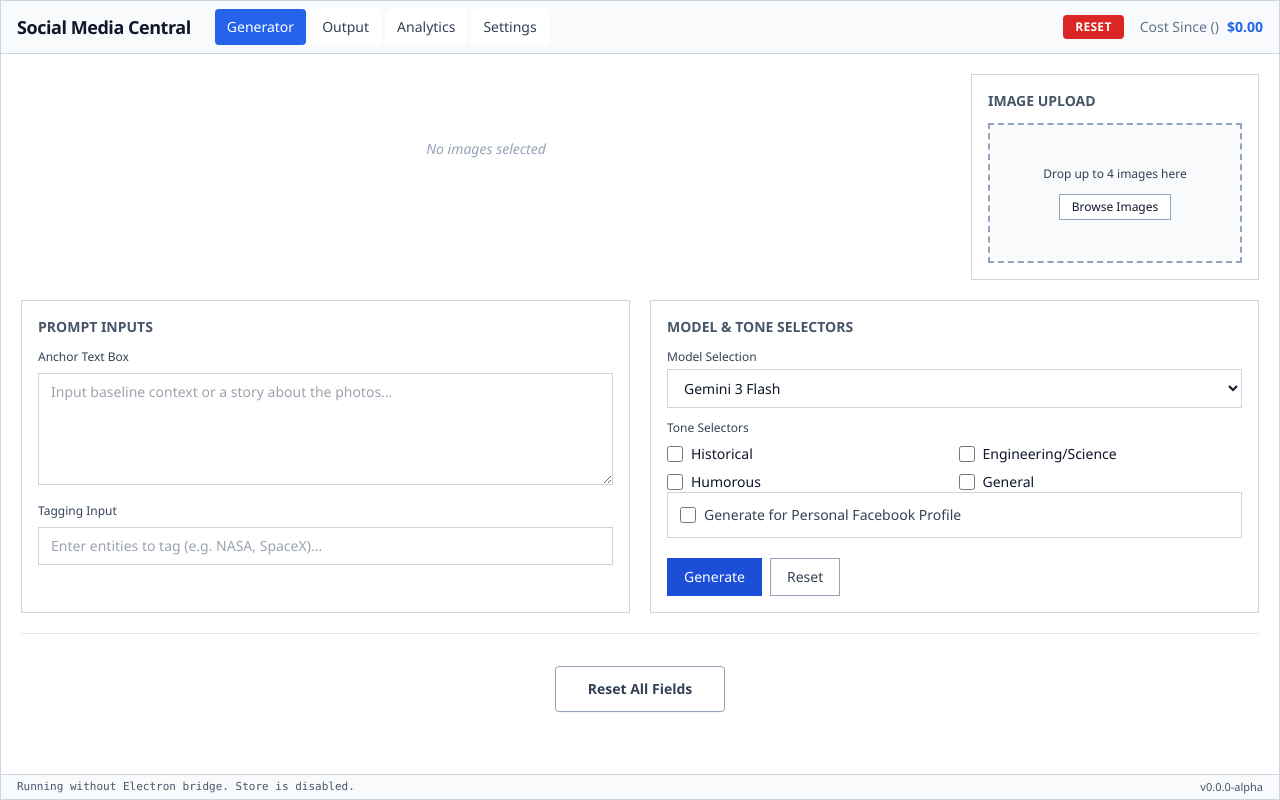
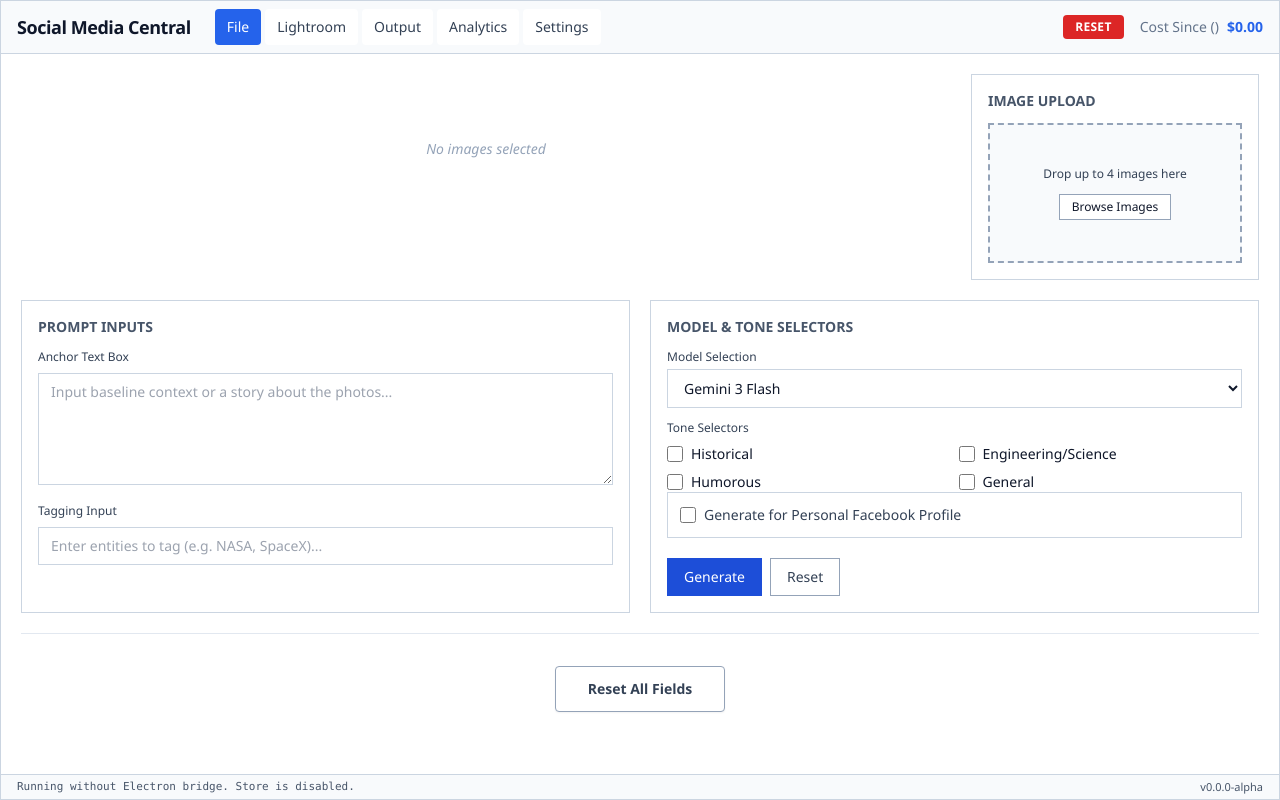
Before and after one commit to PGrossman/Social-Media-Central, a React (Vite) app: page / in a window 1280 px wide. Built offline with nearby package versions, Linux system fonts and the light colour scheme.

Commit message:
Rename Generator tab to File, add empty Lightroom tab

```diff
--- a/src/App.tsx
+++ b/src/App.tsx
@@ -5,7 +5,7 @@ import {
 } from 'lucide-react';
 import { motion } from 'framer-motion';
 
-type AppView = "generator" | "output" | "analytics" | "settings";
+type AppView = "generator" | "lightroom" | "output" | "analytics" | "settings";
 type StyleOption = "Historical" | "Engineering/Science" | "Humorous" | "General";
 
 type OutputPayload = {
@@ -908,7 +908,14 @@ function App() {
               onClick={() => setActiveView("generator")}
               className={`rounded px-3 py-2 text-sm ${activeView === "generator" ? "bg-blue-600 text-white" : "bg-white text-slate-700 hover:bg-slate-100"}`}
             >
-              Generator
+              File
+            </button>
+            <button
+              type="button"
+              onClick={() => setActiveView("lightroom")}
+              className={`rounded px-3 py-2 text-sm ${activeView === "lightroom" ? "bg-blue-600 text-white" : "bg-white text-slate-700 hover:bg-slate-100"}`}
+            >
+              Lightroom
             </button>
             <button
               type="button"
@@ -1076,6 +1083,12 @@ function App() {
                   Reset All Fields
                 </button>
               </div>
+            </div>
+          )}
+
+          {activeView === "lightroom" && (
+            <div className="flex flex-1 items-center justify-center">
+              <p className="text-slate-400 text-sm italic">Lightroom integration coming soon.</p>
             </div>
           )}
 
```
